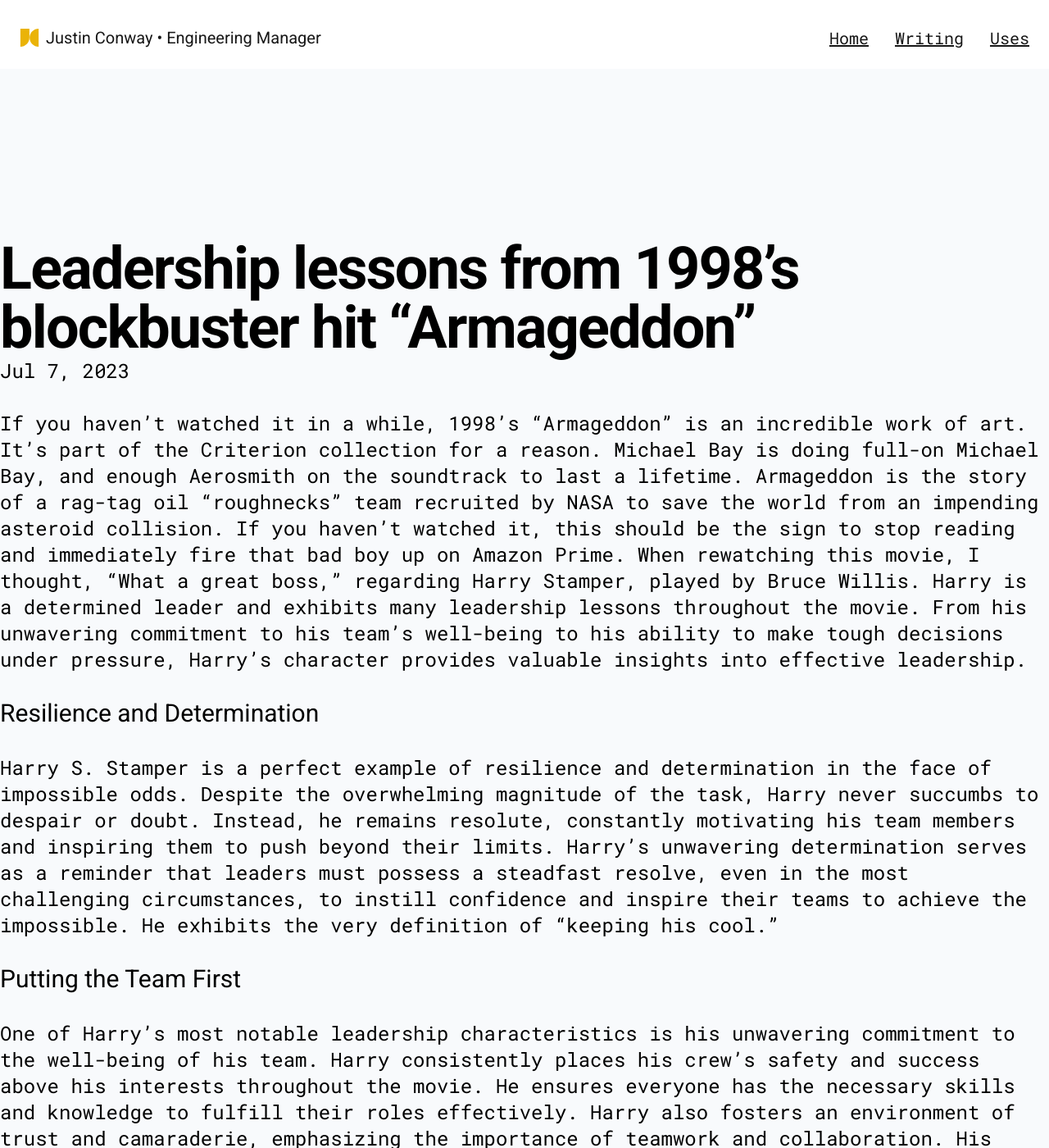
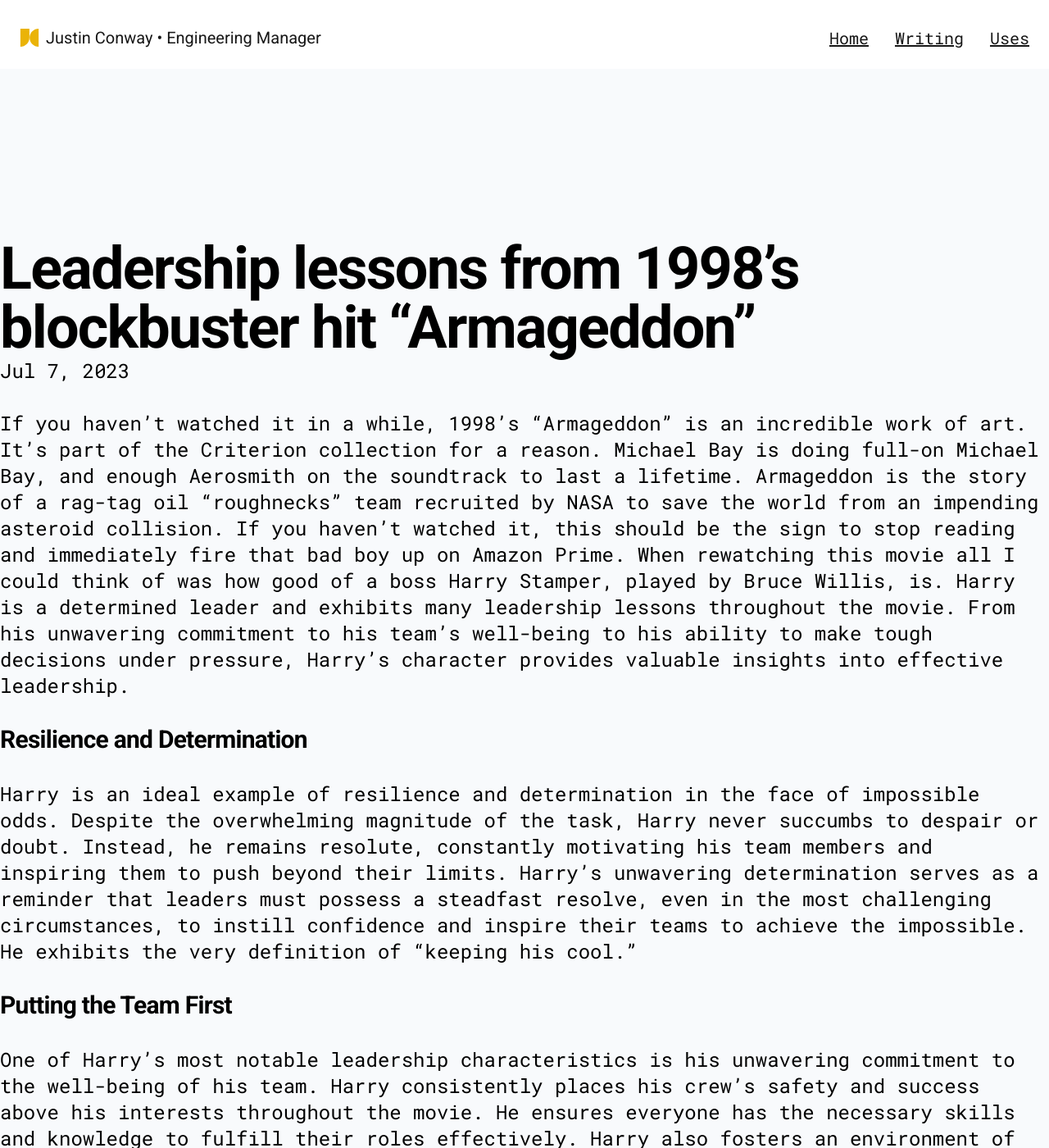
Before and after one commit to conwaydev/conwaydev.github.io, a Jekyll site: the page built from _posts/2023-07-07-leadership-lessons-from-1998-s-blockbuster-hit-armageddon.markdown, in a window 1280 px wide and 1400 px high. Shown: the whole window at 82% size. Built offline with Jekyll 4.4.1, drawn with Linux system fonts in a browser that asks for light colours.

Commit message:
Updated Leadership Lessons From 1998 S Blockbuster Hit Armageddon

```diff
--- a/_posts/2023-07-07-leadership-lessons-from-1998-s-blockbuster-hit-armageddon.markdown
+++ b/_posts/2023-07-07-leadership-lessons-from-1998-s-blockbuster-hit-armageddon.markdown
@@ -4,17 +4,17 @@ date: 2023-07-07 14:00:00 Z
 layout: post
 ---
 
-If you haven't watched it in a while, 1998's "Armageddon" is an incredible work of art. It's part of the Criterion collection for a reason. Michael Bay is doing full-on Michael Bay, and enough Aerosmith on the soundtrack to last a lifetime. Armageddon is the story of a rag-tag oil "roughnecks" team recruited by NASA to save the world from an impending asteroid collision. If you haven't watched it, this should be the sign to stop reading and immediately fire that bad boy up on Amazon Prime. When rewatching this movie, I thought, "What a great boss," regarding Harry Stamper, played by Bruce Willis. Harry is a determined leader and exhibits many leadership lessons throughout the movie. From his unwavering commitment to his team's well-being to his ability to make tough decisions under pressure, Harry's character provides valuable insights into effective leadership.
+If you haven't watched it in a while, 1998's "Armageddon" is an incredible work of art. It's part of the Criterion collection for a reason. Michael Bay is doing full-on Michael Bay, and enough Aerosmith on the soundtrack to last a lifetime. Armageddon is the story of a rag-tag oil "roughnecks" team recruited by NASA to save the world from an impending asteroid collision. If you haven't watched it, this should be the sign to stop reading and immediately fire that bad boy up on Amazon Prime. When rewatching this movie all I could think of was how good of a boss Harry Stamper, played by Bruce Willis, is. Harry is a determined leader and exhibits many leadership lessons throughout the movie. From his unwavering commitment to his team's well-being to his ability to make tough decisions under pressure, Harry's character provides valuable insights into effective leadership.
 
-## Resilience and Determination
+<h2 class="font-sans font-bold tracking-tight text-3xl">Resilience and Determination</h2>
 
-Harry S. Stamper is a perfect example of resilience and determination in the face of impossible odds. Despite the overwhelming magnitude of the task, Harry never succumbs to despair or doubt. Instead, he remains resolute, constantly motivating his team members and inspiring them to push beyond their limits. Harry's unwavering determination serves as a reminder that leaders must possess a steadfast resolve, even in the most challenging circumstances, to instill confidence and inspire their teams to achieve the impossible. He exhibits the very definition of "keeping his cool."
+Harry is an ideal example of resilience and determination in the face of impossible odds. Despite the overwhelming magnitude of the task, Harry never succumbs to despair or doubt. Instead, he remains resolute, constantly motivating his team members and inspiring them to push beyond their limits. Harry's unwavering determination serves as a reminder that leaders must possess a steadfast resolve, even in the most challenging circumstances, to instill confidence and inspire their teams to achieve the impossible. He exhibits the very definition of "keeping his cool."
 
-## Putting the Team First
+<h2 class="font-sans font-bold tracking-tight text-3xl">Putting the Team First</h2>
 
 One of Harry's most notable leadership characteristics is his unwavering commitment to the well-being of his team. Harry consistently places his crew's safety and success above his interests throughout the movie. He ensures everyone has the necessary skills and knowledge to fulfill their roles effectively. Harry also fosters an environment of trust and camaraderie, emphasizing the importance of teamwork and collaboration. His selfless approach to leadership serves as a critical reminder that a leader's primary responsibility is to empower and support their team members.
 
-## Making Tough Decisions
+<h2 class="font-sans font-bold tracking-tight text-3xl">Making Tough Decisions</h2>
 
 Harry is forced to make several tough decisions with life-or-death consequences in a dire situation. These moments highlight his ability to remain calm under pressure and make swift choices for the greater good. Harry understands that effective leadership sometimes requires making unpopular decisions, but he does so with a clear focus on the mission's success. His willingness to take calculated risks and shoulder the responsibility of difficult choices demonstrates the importance of decisive leadership, even in the most challenging situations.
 
```
